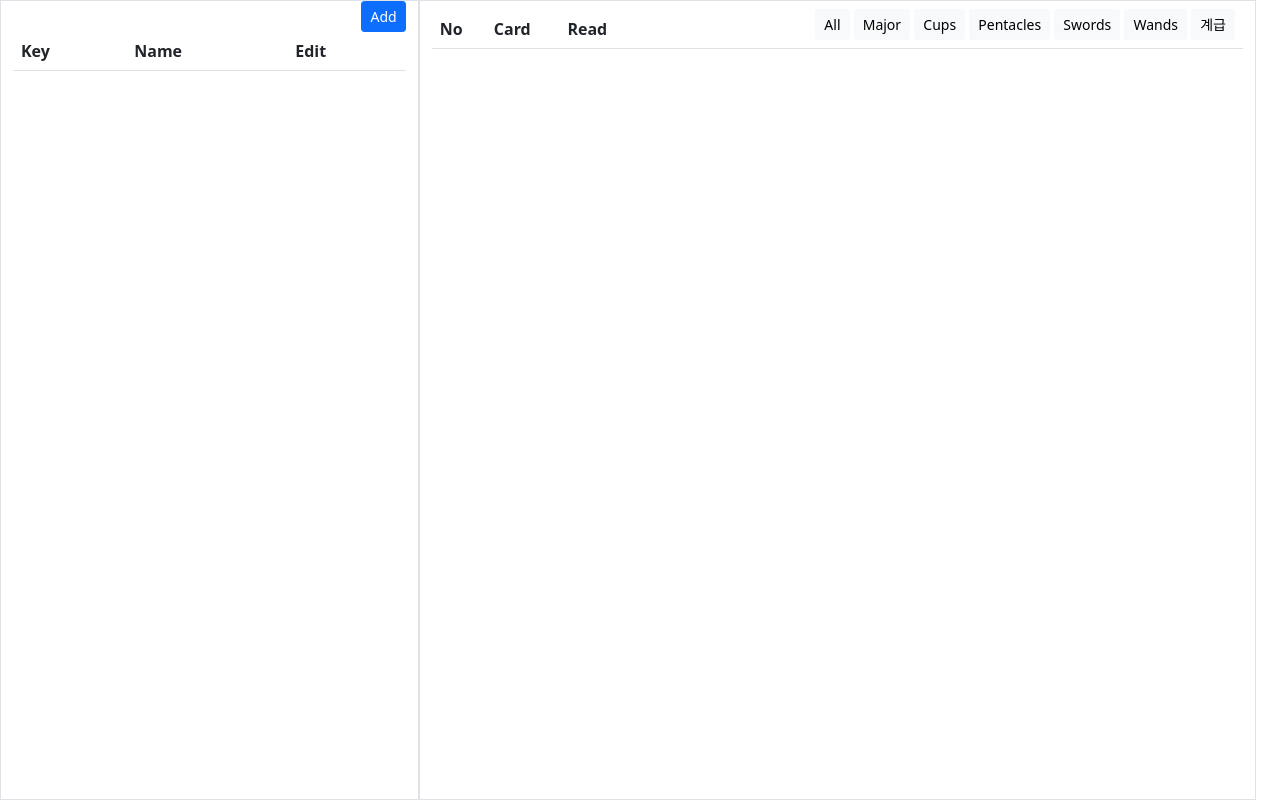
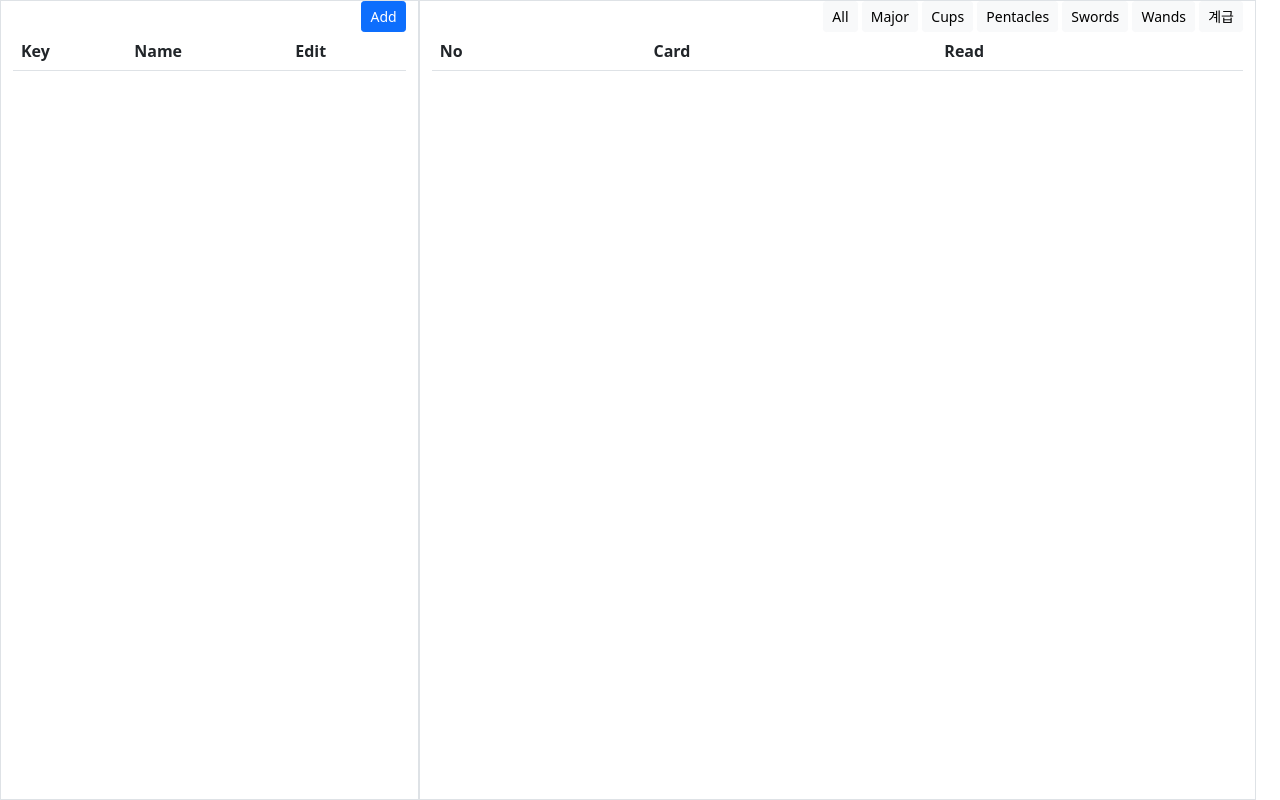
Before and after one commit to yi-jeonghun/tarot_kingdom_web, a plain HTML site: page cms/index.html in a window 1280 px wide. Drawn offline with Linux system fonts and the light colour scheme; no server answers.

Commit message:
dms layout 개선

```diff
--- a/cms/index.html
+++ b/cms/index.html
@@ -32,21 +32,24 @@
 				</table>
 			</div>
 			<div class="col-11 col-md-8 border" style="height: 100%; overflow: auto;">
+				<div class="d-flex justify-content-between" style="width: 100%;">
+					<div class="" id="id_label_fortune_and_sub_question"></div>
+					<div class="text-end">
+						<button type="button" class="btn btn-sm btn-light" onClick="window._cms.Filter('all')">All</button>
+						<button type="button" class="btn btn-sm btn-light" onClick="window._cms.Filter('ar')">Major</button>
+						<button type="button" class="btn btn-sm btn-light" onClick="window._cms.Filter('cups')">Cups</button>
+						<button type="button" class="btn btn-sm btn-light" onClick="window._cms.Filter('pentacles')">Pentacles</button>
+						<button type="button" class="btn btn-sm btn-light" onClick="window._cms.Filter('swords')">Swords</button>
+						<button type="button" class="btn btn-sm btn-light" onClick="window._cms.Filter('wands')">Wands</button>
+						<button type="button" class="btn btn-sm btn-light" onClick="window._cms.Filter('계급')">계급</button>
+					</div>
+				</div>
 				<table class="table">
 					<thead>
 						<tr>
 							<th>No</th>
 							<th>Card</th>
 							<th>Read</th>
-							<th class="text-end">
-								<button type="button" class="btn btn-sm btn-light" onClick="window._cms.Filter('all')">All</button>
-								<button type="button" class="btn btn-sm btn-light" onClick="window._cms.Filter('ar')">Major</button>
-								<button type="button" class="btn btn-sm btn-light" onClick="window._cms.Filter('cups')">Cups</button>
-								<button type="button" class="btn btn-sm btn-light" onClick="window._cms.Filter('pentacles')">Pentacles</button>
-								<button type="button" class="btn btn-sm btn-light" onClick="window._cms.Filter('swords')">Swords</button>
-								<button type="button" class="btn btn-sm btn-light" onClick="window._cms.Filter('wands')">Wands</button>
-								<button type="button" class="btn btn-sm btn-light" onClick="window._cms.Filter('계급')">계급</button>
-							</th>
 						</tr>
 					</thead>
 					<tbody id="id_div_tarot_card_list">
```
